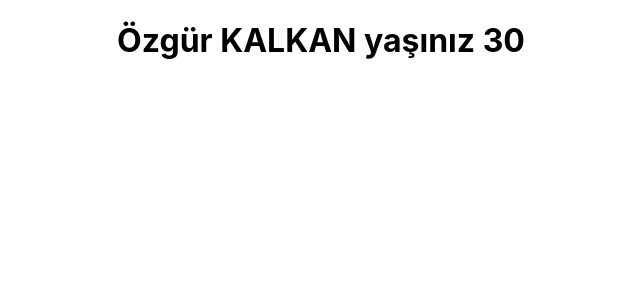
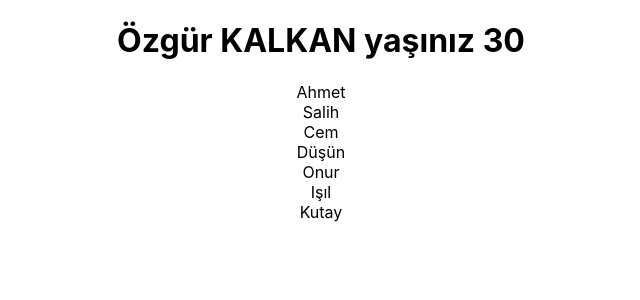
Before and after one commit to kalkanozgur/patika_reactjs, a React (Create React App) app in the folder props/: page / in a window 1280 px wide. Shown: the top 300 px of the page, without its empty margins (319-959 px from the left). Built offline with nearby package versions, Linux system fonts and the light colour scheme.

Commit message:
Using objects in props

```diff
--- a/props/src/App.js
+++ b/props/src/App.js
@@ -1,12 +1,49 @@
 import "./App.css";
 import User from "./components/User";
 
+const friends = [
+	{
+		id: 1,
+		name: "Ahmet",
+	},
+	{
+		id: 2,
+		name: "Salih",
+	},
+	{
+		id: 3,
+		name: "Cem",
+	},
+	{
+		id: 4,
+		name: "Düşün",
+	},
+	{
+		id: 5,
+		name: "Onur",
+	},
+	{
+		id: 6,
+		name: "Işıl",
+	},
+	{
+		id: 7,
+		name: "Kutay",
+	},
+];
+
 function App() {
-  return (
-    <div className="App">
-      <User name={"Özgür"} surName={"KALKAN"} isLoggedIn={true} age={30} />
-    </div>
-  );
+	return (
+		<div className="App">
+			<User
+				name={"Özgür"}
+				surName={"KALKAN"}
+				isLoggedIn={true}
+				age={30}
+				friends={friends}
+			/>
+		</div>
+	);
 }
 
 export default App;
--- a/props/src/components/User.js
+++ b/props/src/components/User.js
@@ -1,9 +1,14 @@
-function User({ name, surName, isLoggedIn, age }) {
-  return (
-    <h1>
-      {isLoggedIn ? `${name} ${surName} yaşınız ${age}` : "Giriş Yapmadınız"}
-    </h1>
-  );
+function User({ name, surName, isLoggedIn, age, friends }) {
+	return (
+		<>
+			<h1>
+				{isLoggedIn ? `${name} ${surName} yaşınız ${age}` : "Giriş Yapmadınız"}
+			</h1>
+			{friends.map((friend) => (
+				<div key={friend.id}>{friend.name}</div>
+			))}
+		</>
+	);
 }
 
 export default User;
```
